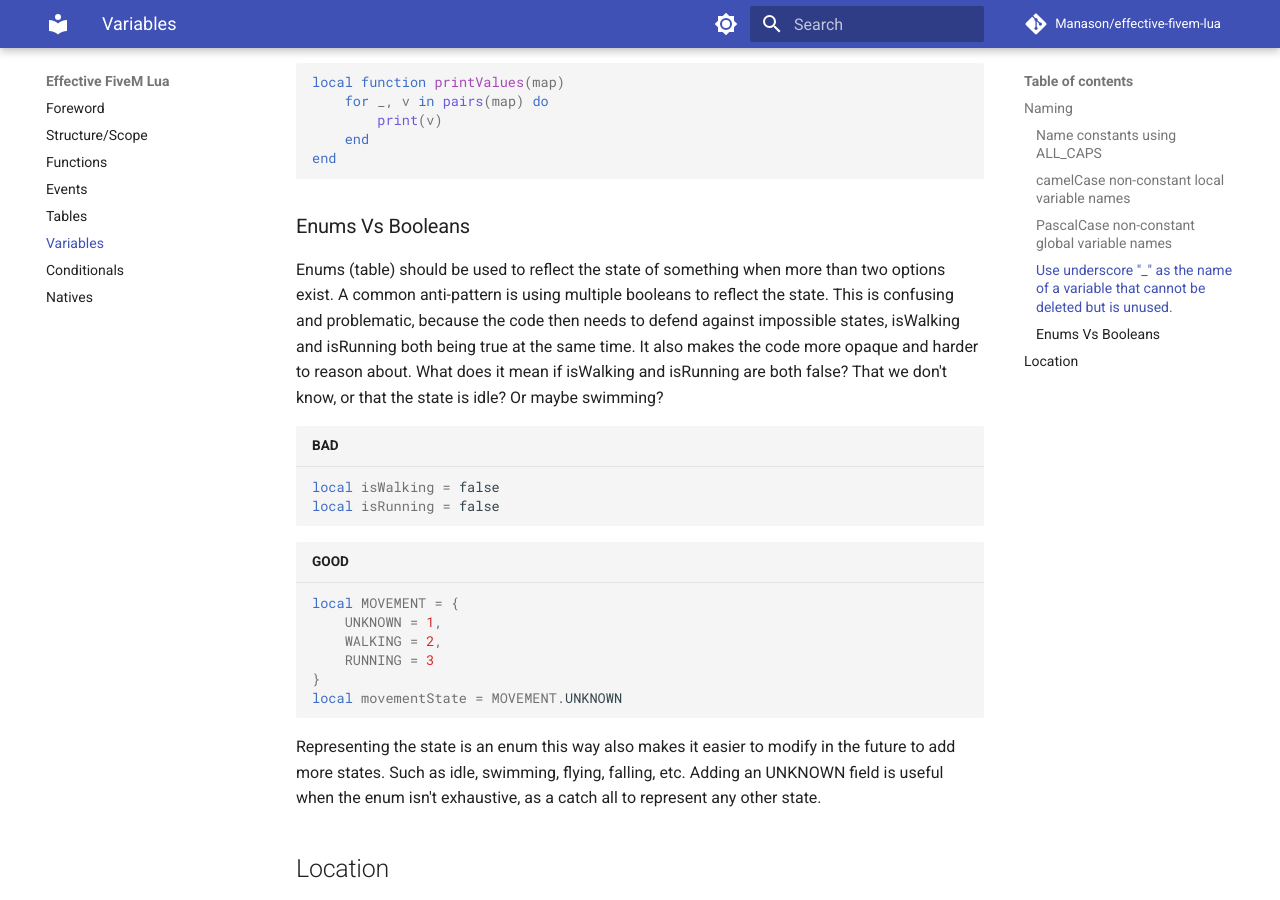
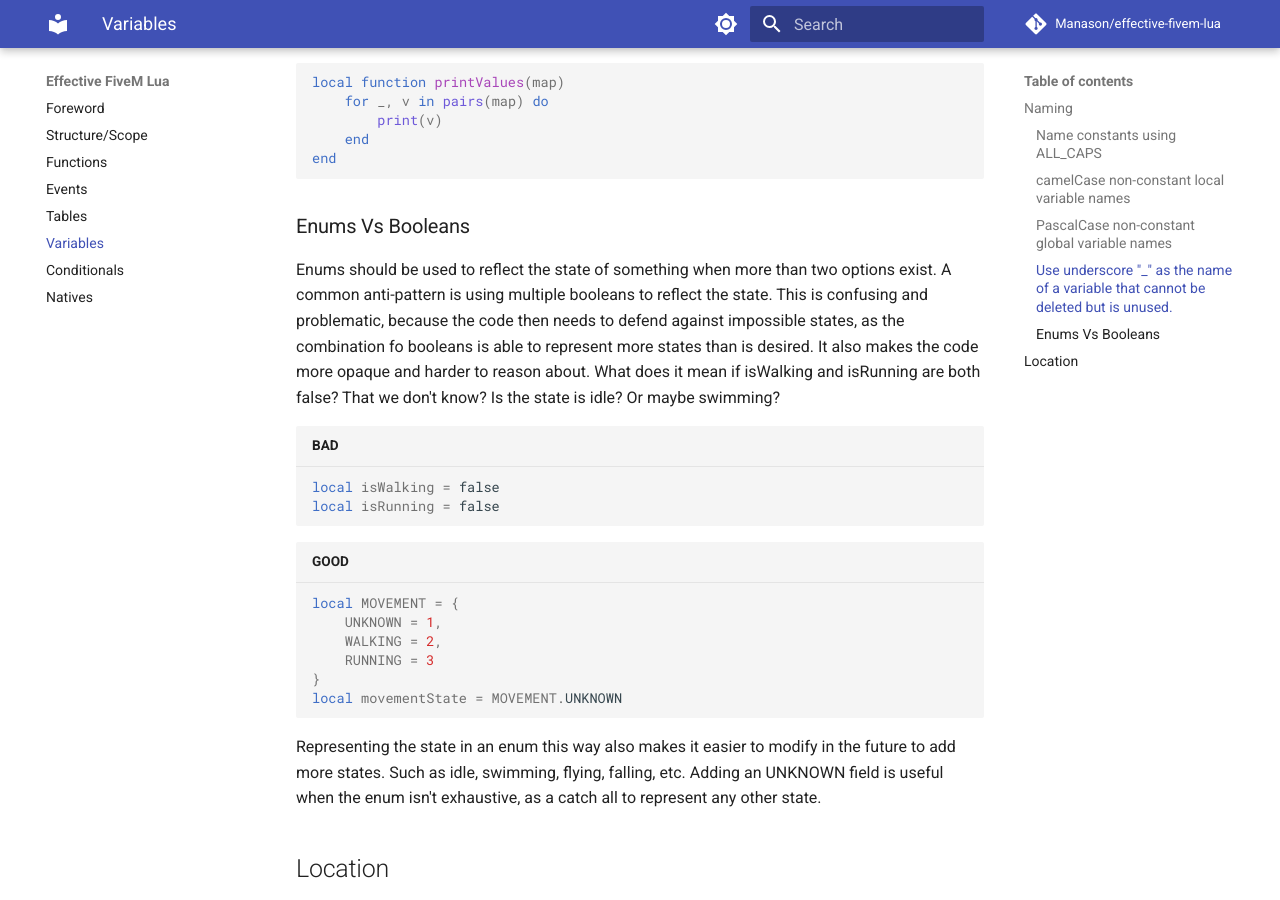
Before and after one commit to Manason/effective-fivem-lua, an MkDocs documentation site: the page built from docs/variables.md, in a window 1280 px wide and 900 px high, scrolled down 617 px. Built offline with MkDocs 1.6.1 and Material for MkDocs 9.7.7, drawn with Linux system fonts in a browser that asks for light colours; comment, search, counter and statistics services are not loaded.

Commit message:
docs(variables): clean up language a bit

````diff
--- a/docs/variables.md
+++ b/docs/variables.md
@@ -27,7 +27,7 @@ end
 ```
 
 ### Enums Vs Booleans
-Enums (table<any, integer>) should be used to reflect the state of something when more than two options exist. A common anti-pattern is using multiple booleans to reflect the state. This is confusing and problematic, because the code then needs to defend against impossible states, isWalking and isRunning both being true at the same time. It also makes the code more opaque and harder to reason about. What does it mean if isWalking and isRunning are both false? That we don't know, or that the state is idle? Or maybe swimming?
+Enums should be used to reflect the state of something when more than two options exist. A common anti-pattern is using multiple booleans to reflect the state. This is confusing and problematic, because the code then needs to defend against impossible states, as the combination fo booleans is able to represent more states than is desired. It also makes the code more opaque and harder to reason about. What does it mean if isWalking and isRunning are both false? That we don't know? Is the state is idle? Or maybe swimming?
 
 ```lua title="BAD"
 local isWalking = false
@@ -41,7 +41,7 @@ local MOVEMENT = {
 }
 local movementState = MOVEMENT.UNKNOWN
 ```
-Representing the state is an enum this way also makes it easier to modify in the future to add more states. Such as idle, swimming, flying, falling, etc. Adding an UNKNOWN field is useful when the enum isn't exhaustive, as a catch all to represent any other state.
+Representing the state in an enum this way also makes it easier to modify in the future to add more states. Such as idle, swimming, flying, falling, etc. Adding an UNKNOWN field is useful when the enum isn't exhaustive, as a catch all to represent any other state.
 
 ## Location
 Local variables within a function should be declared as close as possible to the place where they are used. This limits what the developer must keep in their head while reading the code.
````
